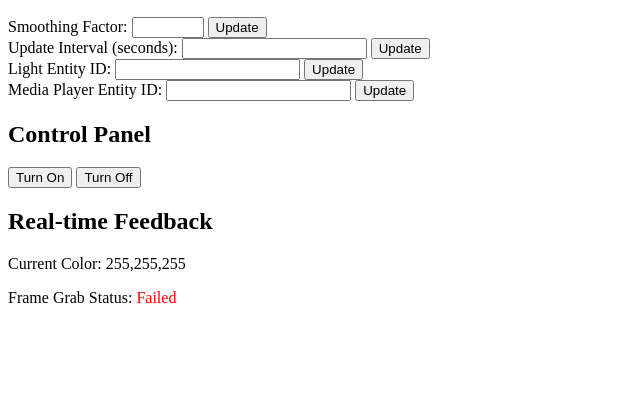
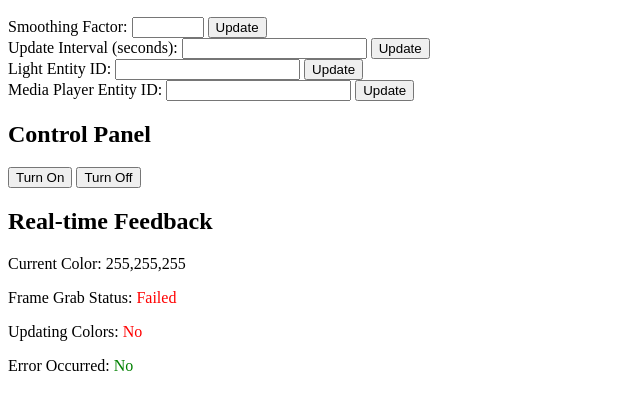
Before and after one commit to elblogbruno/LightsSyncHdmi, a Flask app: page / in a window 1280 px wide. Shown: the part 297-707 px from the top of the page, without its empty margins (0-640 px from the left). Run offline with Flask 3, Linux system fonts and the light colour scheme.

Commit message:
Agregar variables de estado para la captura de video y actualizar la interfaz web con información sobre la actualización de colores y errores

```diff
--- a/main.py
+++ b/main.py
@@ -141,15 +141,19 @@ def get_settings():
 def get_feedback():
     return jsonify({
         "current_color": prev_dominant_color.tolist(),
-        "frame_grab_success": frame_grab_success
+        "frame_grab_success": frame_grab_success,
+        "updating_colors": updating_colors,
+        "error_occurred": error_occurred
     })
 
 def run_flask():
     app.run(host='0.0.0.0', port=5000)
 
 def run_video_capture():
-    global prev_dominant_color, last_update_time, skipped_frames, frame_grab_success
+    global prev_dominant_color, last_update_time, skipped_frames, frame_grab_success, updating_colors, error_occurred
     frame_grab_success = False  # Inicializar la variable
+    updating_colors = False  # Inicializar la variable
+    error_occurred = False  # Inicializar la variable
     while True:
         if not is_tv_on():
             print("Samsung TV is off. Pausing the script...")
@@ -168,8 +172,10 @@ def run_video_capture():
         if not ret:
             print("Failed to grab frame")
             frame_grab_success = False
+            error_occurred = True
         else:
             frame_grab_success = True
+            error_occurred = False
 
         small_frame = cv2.resize(frame, (160, 120))  # Further reduced frame size
 
@@ -188,6 +194,7 @@ def run_video_capture():
             print(f"Detected dominant color: {dominant_color}")
         except Exception as e:
             print(f"Error during KMeans clustering: {e}")
+            error_occurred = True
             continue
 
         if time.time() - last_update_time > update_interval:
@@ -198,8 +205,12 @@ def run_video_capture():
                 print("Updating LED color to:", dominant_color, "with brightness:", brightness_pct)
                 turn_on_set_light(dominant_color.astype(int).tolist(), brightness_pct)
                 prev_dominant_color = dominant_color
+                updating_colors = True
+                error_occurred = False
             except Exception as e:
                 print(f"Error updating LED color: {e}")
+                updating_colors = False
+                error_occurred = True
             last_update_time = time.time()
 
         if cv2.waitKey(1) & 0xFF == ord('q'):
@@ -210,6 +221,8 @@ def run_video_capture():
 
 if __name__ == '__main__':
     frame_grab_success = False
+    updating_colors = False
+    error_occurred = False
     flask_thread = threading.Thread(target=run_flask)
     video_thread = threading.Thread(target=run_video_capture)
     flask_thread.start()
--- a/templates/index.html
+++ b/templates/index.html
@@ -43,6 +43,8 @@
         <p id="feedback"></p>
         <p>Current Color: <span id="current_color"></span></p>
         <p>Frame Grab Status: <span id="frame_grab_status"></span></p>
+        <p>Updating Colors: <span id="updating_colors"></span></p>
+        <p>Error Occurred: <span id="error_occurred"></span></p>
     </div>
     <script>
         $(document).ready(function() {
@@ -142,6 +144,16 @@
                     } else {
                         $('#frame_grab_status').text('Failed').css('color', 'red');
                     }
+                    if (data.updating_colors) {
+                        $('#updating_colors').text('Yes').css('color', 'green');
+                    } else {
+                        $('#updating_colors').text('No').css('color', 'red');
+                    }
+                    if (data.error_occurred) {
+                        $('#error_occurred').text('Yes').css('color', 'red');
+                    } else {
+                        $('#error_occurred').text('No').css('color', 'green');
+                    }
                 });
             }
 
```
